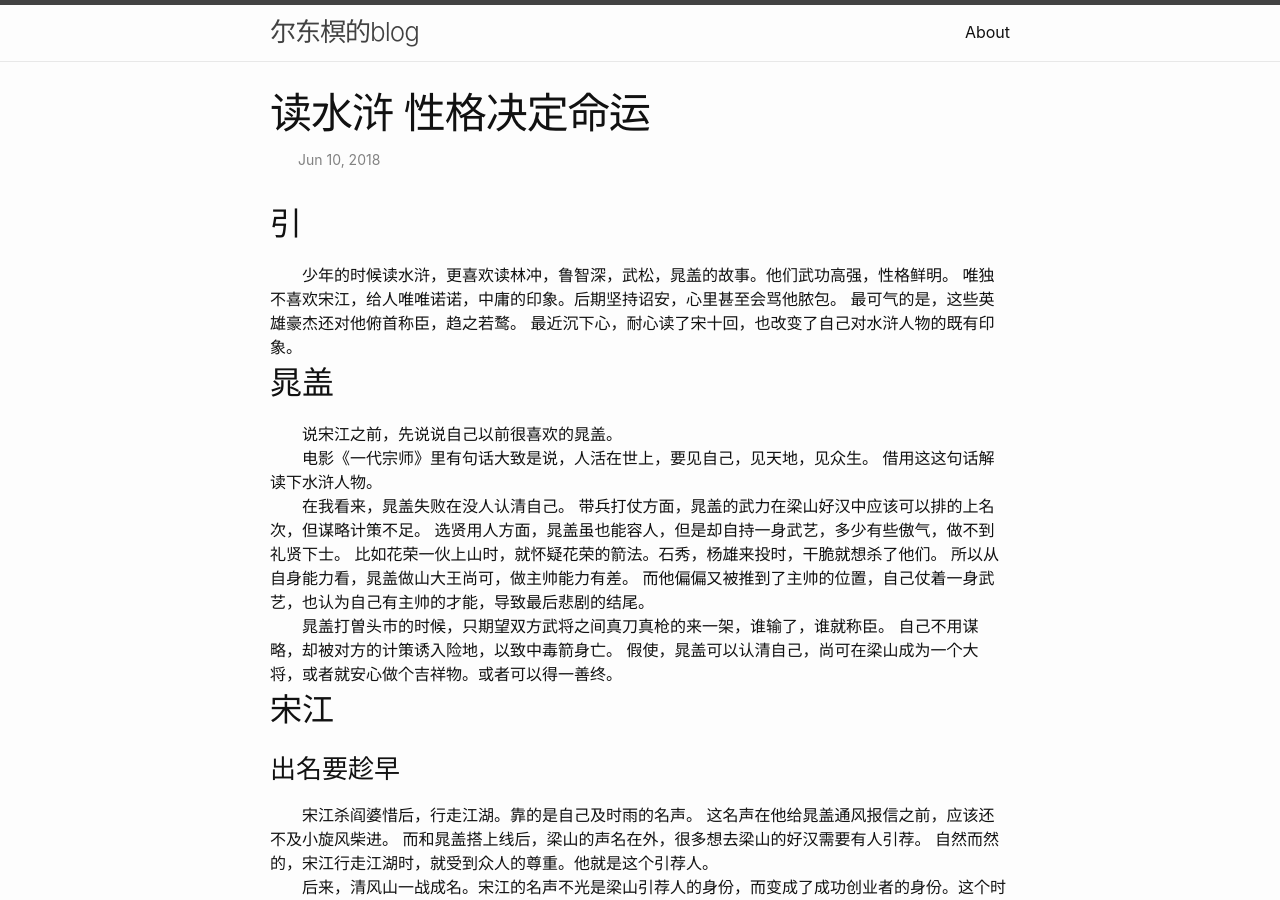
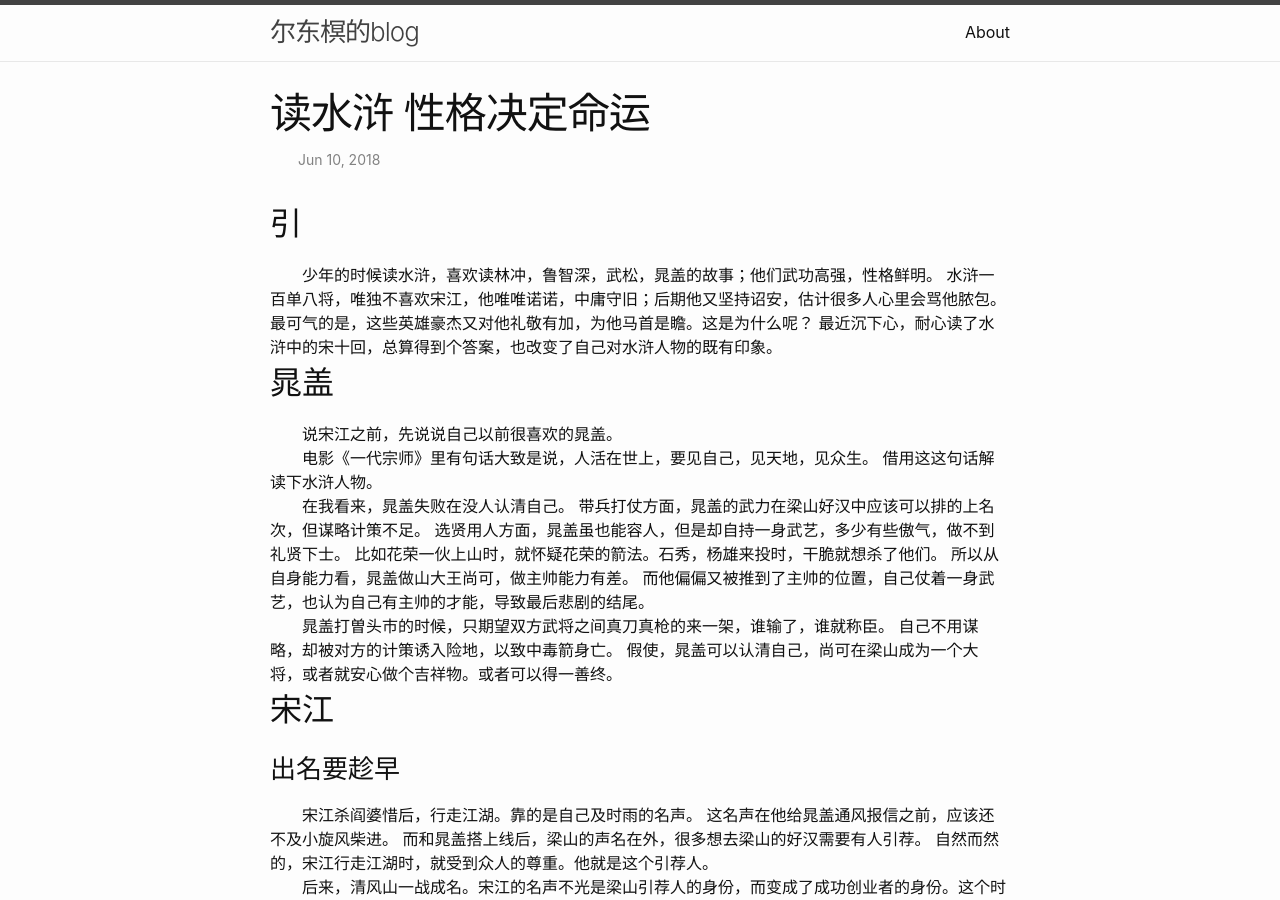
Before and after one commit to yaozhongcun/yaozhongcun.github.io, a Jekyll site: the page built from _posts/2018-06-18-liter_sh1_caogai.markdown, in a window 1280 px wide and 900 px high. Built offline with Jekyll 4.4.1, drawn with Linux system fonts in a browser that asks for light colours.

Commit message:
Update 2018-06-18-liter_sh1_caogai.markdown

```diff
--- a/_posts/2018-06-18-liter_sh1_caogai.markdown
+++ b/_posts/2018-06-18-liter_sh1_caogai.markdown
@@ -7,10 +7,10 @@ categories: 读书
 
 
 ## 引
-少年的时候读水浒，更喜欢读林冲，鲁智深，武松，晁盖的故事。他们武功高强，性格鲜明。
-唯独不喜欢宋江，给人唯唯诺诺，中庸的印象。后期坚持诏安，心里甚至会骂他脓包。
-最可气的是，这些英雄豪杰还对他俯首称臣，趋之若鹜。
-最近沉下心，耐心读了宋十回，也改变了自己对水浒人物的既有印象。
+少年的时候读水浒，喜欢读林冲，鲁智深，武松，晁盖的故事；他们武功高强，性格鲜明。
+水浒一百单八将，唯独不喜欢宋江，他唯唯诺诺，中庸守旧；后期他又坚持诏安，估计很多人心里会骂他脓包。
+最可气的是，这些英雄豪杰又对他礼敬有加，为他马首是瞻。这是为什么呢？
+最近沉下心，耐心读了水浒中的宋十回，总算得到个答案，也改变了自己对水浒人物的既有印象。
 
 ## 晁盖
 说宋江之前，先说说自己以前很喜欢的晁盖。
```
